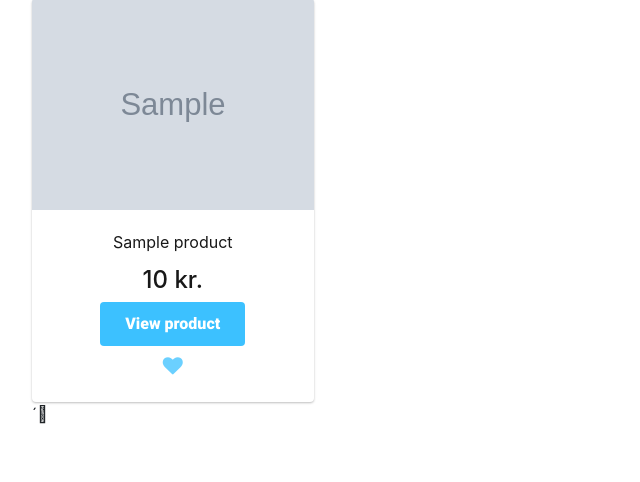
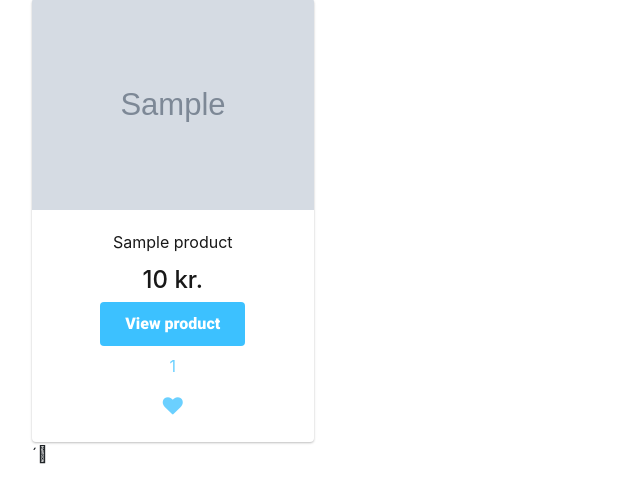
Before and after one commit to markushylleberg/django-web-shop, a Django app: template shop/templates/pages/products/search.html in a window 1280 px wide. Shown: the part 525-1007 px from the top of the page, without its empty margins (0-640 px from the left). Before the commit the page ends 949 px from the top, so only its background shows below. Run offline with Django 3.2, Linux system fonts and the light colour scheme; the template is opened without the code that fills it: most values are stand-ins (such as "Sample title", 1, 10 or a date in 2020); grey boxes marked "Sample" are stand-in pictures; some libraries are stand-ins or nearby versions.

Commit message:
applied size system to categories and search

```diff
--- a/django_webshop/static/css/app.css
+++ b/django_webshop/static/css/app.css
@@ -162,10 +162,9 @@ b {
 }
 
 .product-sizes div {
-    align-items: center;
-    display: grid;
-    justify-items: center;
-    align-items: center;
+    display: flex;
+    justify-content: center;
+    margin: 0 auto;
 }
 
 .sold-out {
--- a/shop/templates/pages/administator/sales_overview.html
+++ b/shop/templates/pages/administator/sales_overview.html
@@ -8,7 +8,7 @@
         <div class="m-4">
             <h4 class="px-2 dws-blue">Sales overview</h4>
             <p class="large-text"><i>Total orders:</i><b> {{ total_invoices }} </b></p>
-            <p class="large-text"><i>Total revenue:</i><span class="text-success"><b> {{ total_revenue.sum }} kr.</b></span></p>
+            <p class="large-text"><i>Total revenue:</i><span class="text-success"><b> {{ total_revenue.sum|floatformat:2 }} kr.</b></span></p>
         </div>
         <br />
         <div class="m-4">
@@ -34,8 +34,8 @@
             <h4 class="px-2 dws-blue">Items that has sold out</h4>
             {% for sold_out_product_variant in sold_out_product_variants %}
                 <div class="d-flex p-3 my-3 border">
-                    <p class="p-3"><b>{{ sold_out_product_variant.product.title }}</b></p>
-                    <img class="small-img img-fluid" src="{{ MEDIA_URL }} {{ sold_out_product_variant.image.url }}" />
+                    <p class="p-3"><b>{{ sold_out_product_variant.product_variant.product.title }}</b> (<span>{{ sold_out_product_variant.size }}</span>)</p>
+                    <img class="small-img img-fluid" src="{{ MEDIA_URL }} {{ sold_out_product_variant.product_variant.image.url }}" />
                     <div class="mx-2 pl-3">
                         <p class="p-3"><b>{{ sold_out_product_variant.stock }}</b> units left</p>
                     </div>
--- a/shop/templates/pages/products/index.html
+++ b/shop/templates/pages/products/index.html
@@ -41,7 +41,7 @@
                                         </form>
 
                                         <div class="product-sizes">
-                                            <div class="d-flex mx-5">
+                                            <div class="">
                                                 {% for product_variant_size in product_variant_sizes %}
                                                     {% if product_variant_size.product_variant.id == product_variant.id %}
                                                         {% if product_variant_size.stock == 0 %}
--- a/shop/templates/pages/products/search.html
+++ b/shop/templates/pages/products/search.html
@@ -65,6 +65,21 @@
                                                 <input type="hidden" value="{{ product_variant.id }}" name="product_variant_id" />
                                                 <button class="btn btn-primary">View product</button>
                                             </form>
+
+                                            <div class="product-sizes">
+                                                <div class="d-flex mx-5">
+                                                    {% for product_variant_size in product_variant_sizes %}
+                                                        {% if product_variant_size.product_variant.id == product_variant.id %}
+                                                            {% if product_variant_size.stock == 0 %}
+                                                                <p class="m-2 sold-out">{{ product_variant_size.size }}</p>
+                                                            {% else %}
+                                                                <p class="m-2 dws-blue">{{ product_variant_size.size }}</p>
+                                                            {% endif %}
+                                                        {% endif %}
+                                                    {% endfor %}
+                                                </div>
+                                            </div>
+
                                             <form class="mt-1" action="{% url 'shop:add_to_wishlist' %}" method="POST">
                                                 {% csrf_token %}
                                                 <input type="hidden" value="{{ product_variant.id }}" name="product_variant_id" />
```
Also changed, not shown: shop/templates/pages/products/categories.html (+15 -0 lines), shop/views.py (+8 -3 lines), db.sqlite3.
